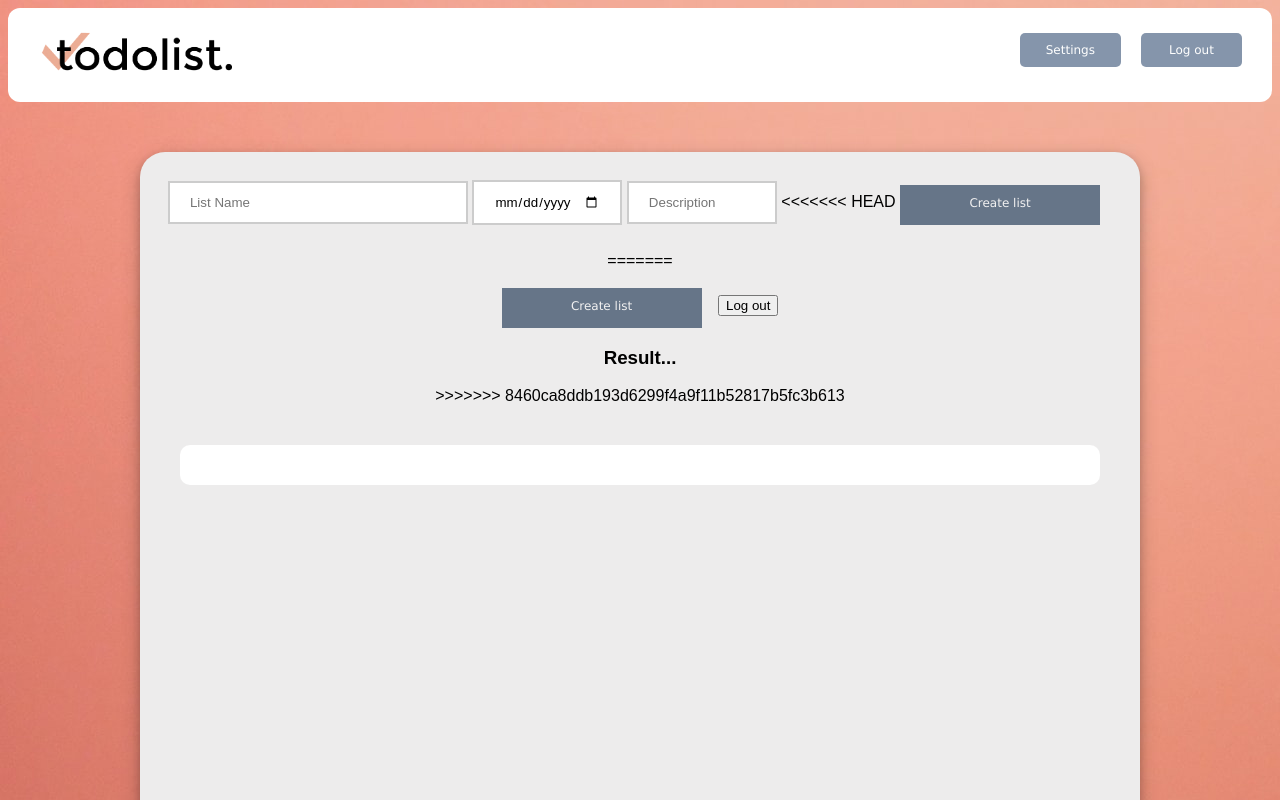
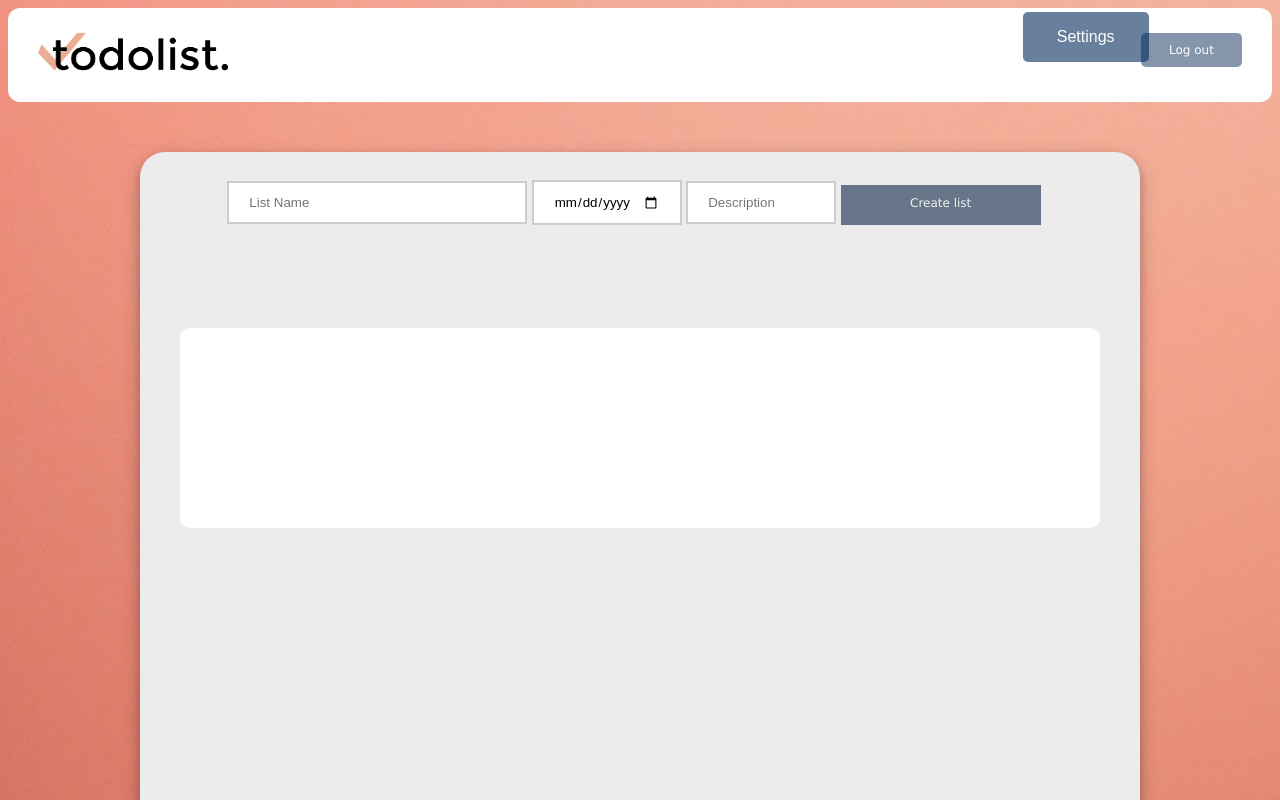
Before and after one commit to Fossegrimn/Toomuchtodo, a website: page Client/createlists.html in a window 1280 px wide. Shown: the top 800 px of the page. Drawn offline with Linux system fonts and the light colour scheme.

Commit message:
changes and fixes

```diff
--- a/Client/createlists.html
+++ b/Client/createlists.html
@@ -10,9 +10,9 @@
 
     <header id="header">
         <img class="pic" src="images/logo_2.png" width="225px" height="80px">
-        <button class="btnLogOut">Log out</button>
+        <button id="btnLogOut" class="btnLogOut">Log out</button>
 
-        <button class="btnLogOut">Settings</button>
+        <button id="btnSettings" class="btnSettings">Settings</button>
 
     </header>
 <body>
@@ -21,16 +21,13 @@
         <input type="text" id="inpName" placeholder="List Name">
         <input type="date" id="inpDate">
         <input type="text" id="inpDescr" placeholder="Description">
-<<<<<<< HEAD
         <button id="btnCreate">Create list</button>
         <h3 id="txtResult"></h3>
-=======
+
         <br><br>
-        <button id="btnCreate">Create list</button>
-        <button id="btnLogOut">Log out</button>
-        <h3 id="txtResult">Result...</h3>
->>>>>>> 8460ca8ddb193d6299f4a9f11b52817b5fc3b613
-        <div id="container"></div>
+        <h3 id="txtResult"></h3>
+
+        <div id="container" class="scrollable"></div>
     </div>
 
     </body>
@@ -84,6 +81,7 @@
                 updateBtn.innerHTML = "Update List";
                 updateBtn.addEventListener('click', function (evt) {
                     console.log("button pressed");
+                    alert("cahnging name");
                     let html =`
                     <h3>Hello</h3>
                     `;
--- a/Client/index2.css
+++ b/Client/index2.css
@@ -102,6 +102,32 @@ body {
     opacity: 1
 }
 
+.btnLogin:hover {
+    background-color: rgb(4, 43, 135);
+    opacity: 1
+}
+
+#btnSettings {
+    background-color: rgb(4, 43, 94);
+    border: none;
+    color: white;
+    padding: 16px 32px;
+    text-align: center;
+    font-size: 16px;
+    margin: 4px 2px;
+    opacity: 0.6;
+    transition: 0.3s;
+    display: inline-block;
+    text-decoration: none;
+    cursor: pointer;
+    border-radius: 5px;
+    width: 10%;
+    float: right;
+}
+.btnSettings:hover {
+opacity: 1
+}
+
 #btnCreate {
     background-color: rgb(14, 39, 71);
     border: none;
@@ -121,10 +147,7 @@ body {
     font-family: Verdana, Geneva, Tahoma, sans-serif;
     cursor: pointer;
 }
-.btnLogin:hover {
-    background-color: rgb(4, 43, 135);
-    opacity: 1
-}
+
 
 .btnLogOut {
     background-color: rgb(53, 80, 116);
@@ -176,7 +199,7 @@ body {
 }
 
 #container {
-    background-color: white;
+    background-color: rgb(255, 255, 255);
     border: 1px black;
     padding: 20px;
     margin: 40px;
@@ -189,3 +212,9 @@ body {
     min-width: 300px;
 
 }
+
+.scrollable {
+    min-height: 200px;
+    max-height: 600px;
+    overflow-y: scroll;
+}
```
